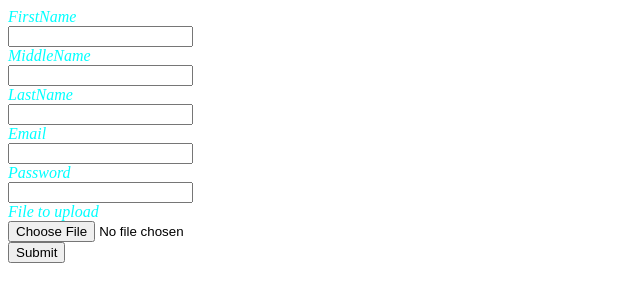
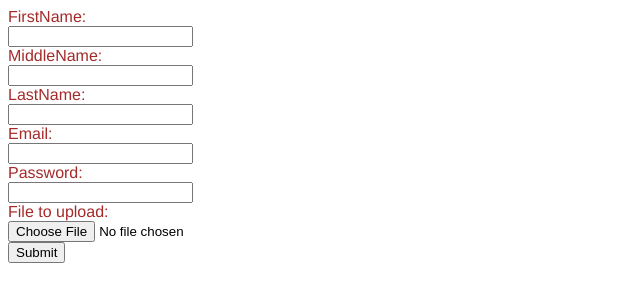
Before and after one commit to JagannathSM/netlify-css-demo, a plain HTML site: page index.html in a window 1280 px wide. Shown: the whole page, without its empty margins (0-640 px from the left). Drawn offline with Linux system fonts and the light colour scheme.

Commit message:
Updated colors

```diff
--- a/index.html
+++ b/index.html
@@ -8,17 +8,17 @@
 </head>
 <body>
     <form>
-        <label for="FirstName" class="main">FirstName</label><br>
+        <label for="FirstName" class="main">FirstName:</label><br>
         <input type="text" name="FirstName" id="FirstName"><br>
-        <label for="MiddleName"class="main">MiddleName</label><br>
+        <label for="MiddleName"class="main">MiddleName:</label><br>
         <input type="text" name="MiddleName" id="MiddleName"><br>
-        <label for="LastName"class="main">LastName</label><br>
+        <label for="LastName"class="main">LastName:</label><br>
         <input type="text" name="LastName" id="LastName"><br>
-        <label for="Email"class="main">Email</label><br>
+        <label for="Email"class="main">Email:</label><br>
         <input type="email" name="Email" id="Email"><br>
-        <label for="Password"class="main">Password</label><br>
+        <label for="Password"class="main">Password:</label><br>
         <input type="password" name="Password" id="Password"><br>
-        <label for="File"class="main">File to upload</label><br>
+        <label for="File"class="main">File to upload:</label><br>
         <input type="file" id="File" name="File"><br>
         <input type="submit" value="Submit">
     </form>
--- a/style.css
+++ b/style.css
@@ -1,5 +1,5 @@
 .main{
-    color: aqua;
-    font-family: 'Times New Roman', Times, serif;
-    font-style: oblique;
+    color: brown;
+    font-family: 'Franklin Gothic Medium', 'Arial Narrow', Arial, sans-serif;
+    font-size: medium;
 }
```
